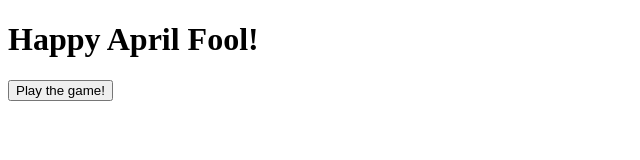
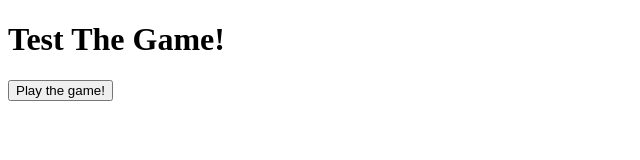
Before and after one commit to Techpro709/Happy-April-Fool-, a plain HTML site: page index.html in a window 1280 px wide. Shown: the whole page, without its empty margins (0-640 px from the left). Drawn offline with Linux system fonts and the light colour scheme.

Commit message:
Update index.html

```diff
--- a/index.html
+++ b/index.html
@@ -6,7 +6,7 @@
 		</header>
 	</head>
 	<body>
-		<h1>Happy April Fool!</h1>
+		<h1>Test The Game!</h1>
 		<button type="submit">Play the game!</button>
 	</body>
 </html>
```
